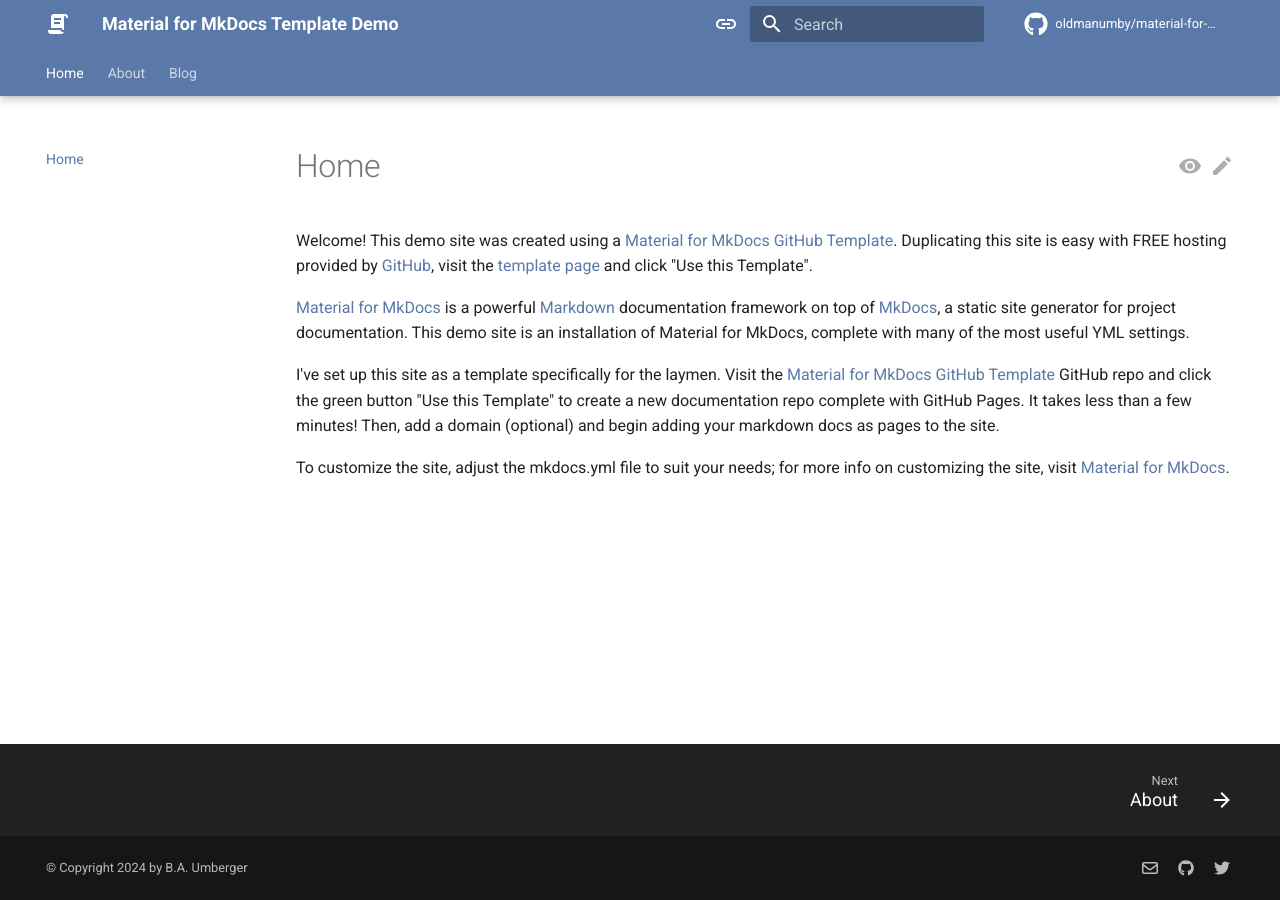
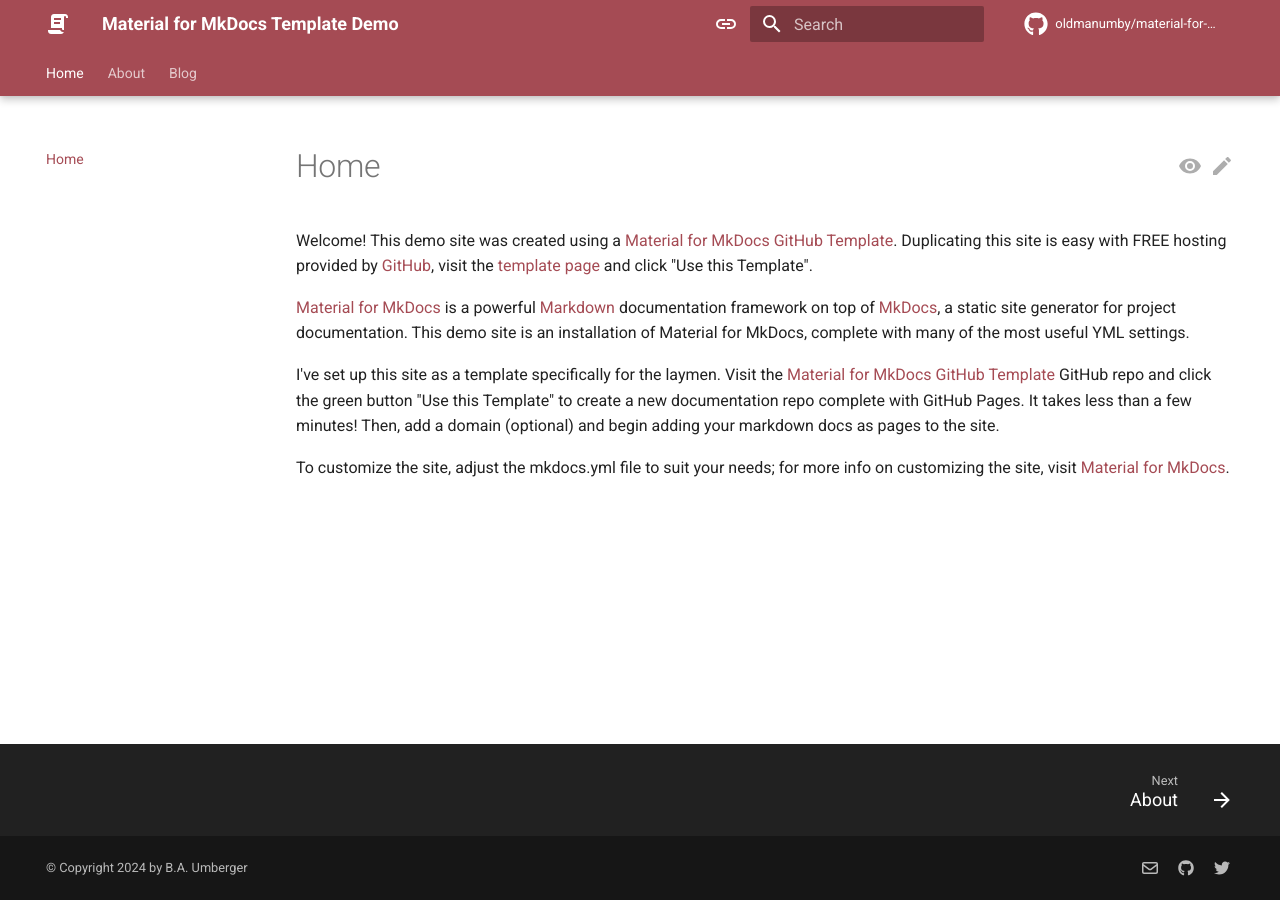
Before and after one commit to OldManUmby/material-for-mkdocs-template, an MkDocs documentation site: the page built from docs/index.md, in a window 1280 px wide. Built offline with MkDocs 1.6.1 and Material for MkDocs 9.7.7, drawn with Linux system fonts in a browser that asks for light colours; comment, search, counter and statistics services are not loaded.

Commit message:
Updated CSS

```diff
--- a/docs/stylesheets/extra.css
+++ b/docs/stylesheets/extra.css
@@ -1,7 +1,7 @@
 :root {
-    --md-primary-fg-color: #5A79A8;
+    --md-primary-fg-color: #A54B54;
     --md-primary-fg-color--light: #A54B54;
-    --md-primary-fg-color--dark: #A54B54;
+    --md-primary-fg-color--dark: #5A79A8;
     --md-accent-fg-color: #5A79A8;
     --md-accent-fg-color--light: #5A79A8;
     --md-accent-fg-color--dark: #5A79A8;
```
